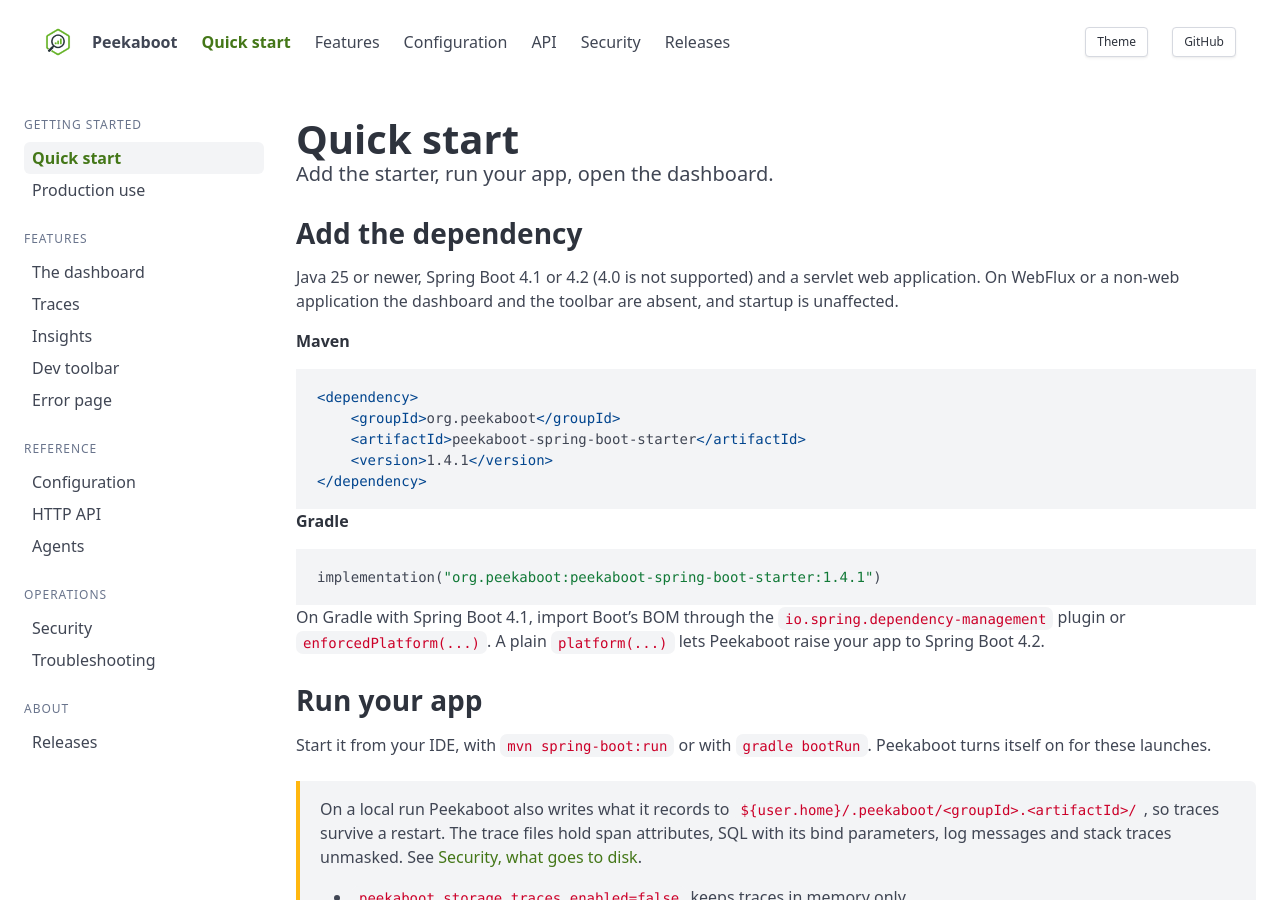
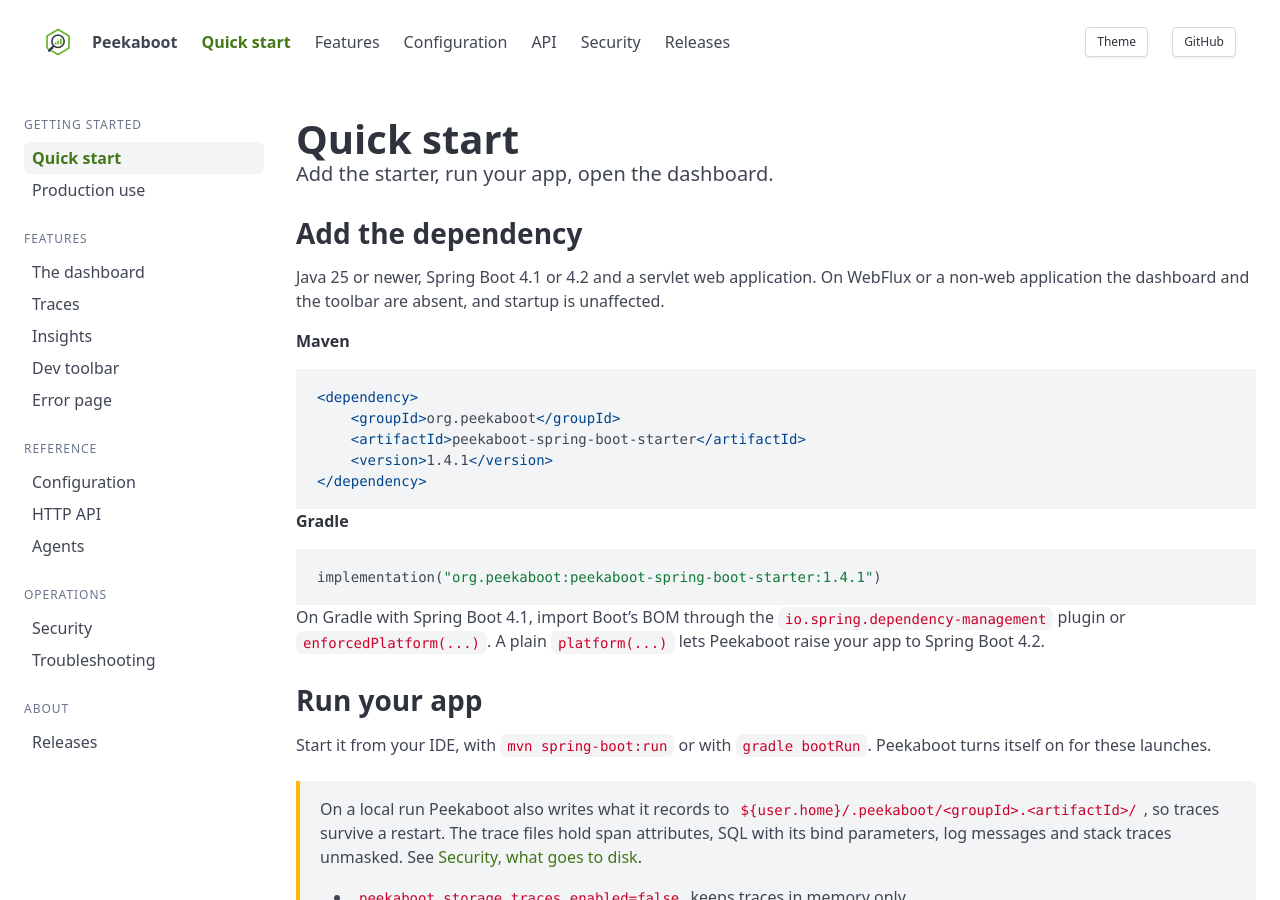
Before and after one commit to peekaboot-org/peekaboot-org.github.io, a Jekyll site: the page built from docs/quick-start.md, in a window 1280 px wide and 900 px high. Built offline with Jekyll 4.4.1, drawn with Linux system fonts in a browser that asks for light colours.

Commit message:
docs: drop the Spring Boot 4.0 remark

```diff
--- a/docs/quick-start.md
+++ b/docs/quick-start.md
@@ -9,9 +9,9 @@ redirect_from:
 
 ## Add the dependency {#add-the-dependency}
 
-Java {{ site.java_version }} or newer, Spring Boot {{ site.spring_boot_version }} (4.0 is not
-supported) and a servlet web application. On WebFlux or a non-web application the
-dashboard and the toolbar are absent, and startup is unaffected.
+Java {{ site.java_version }} or newer, Spring Boot {{ site.spring_boot_version }} and a servlet
+web application. On WebFlux or a non-web application the dashboard and the toolbar are absent,
+and startup is unaffected.
 
 **Maven**
 
```
